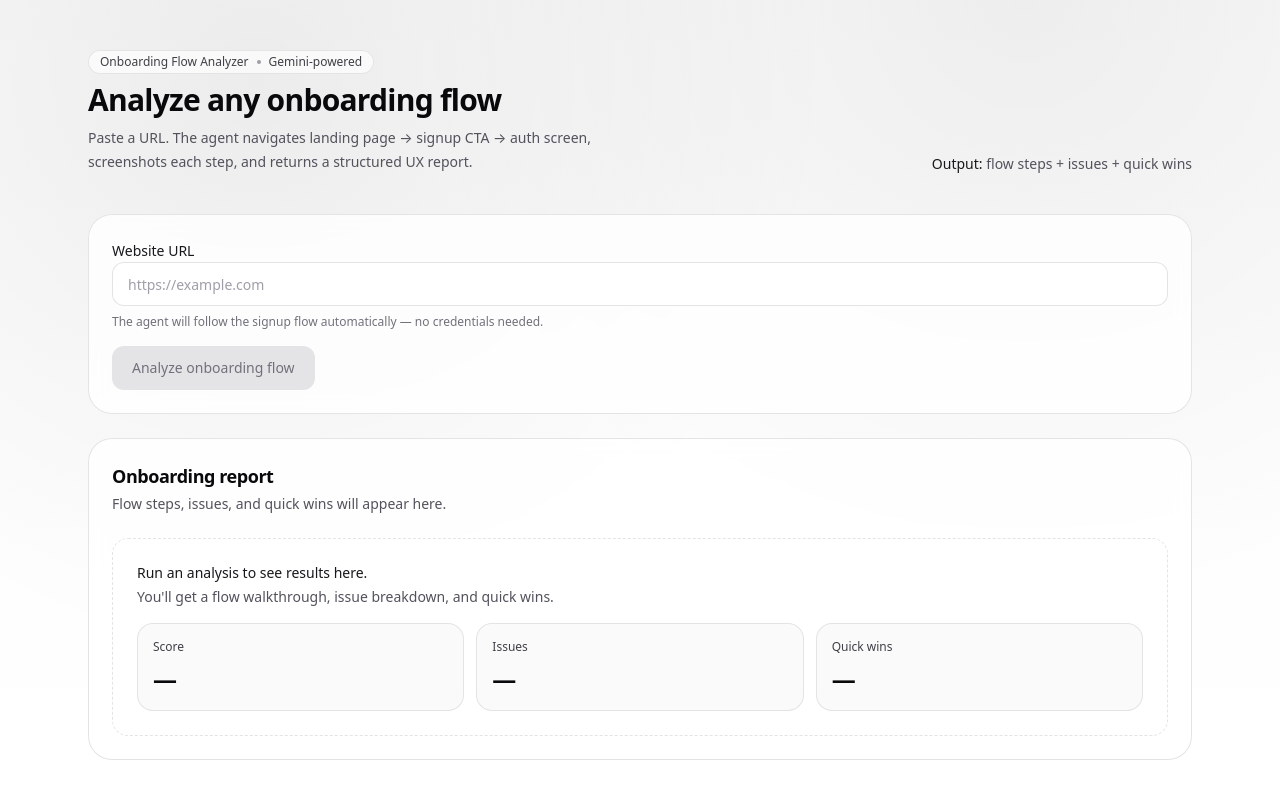
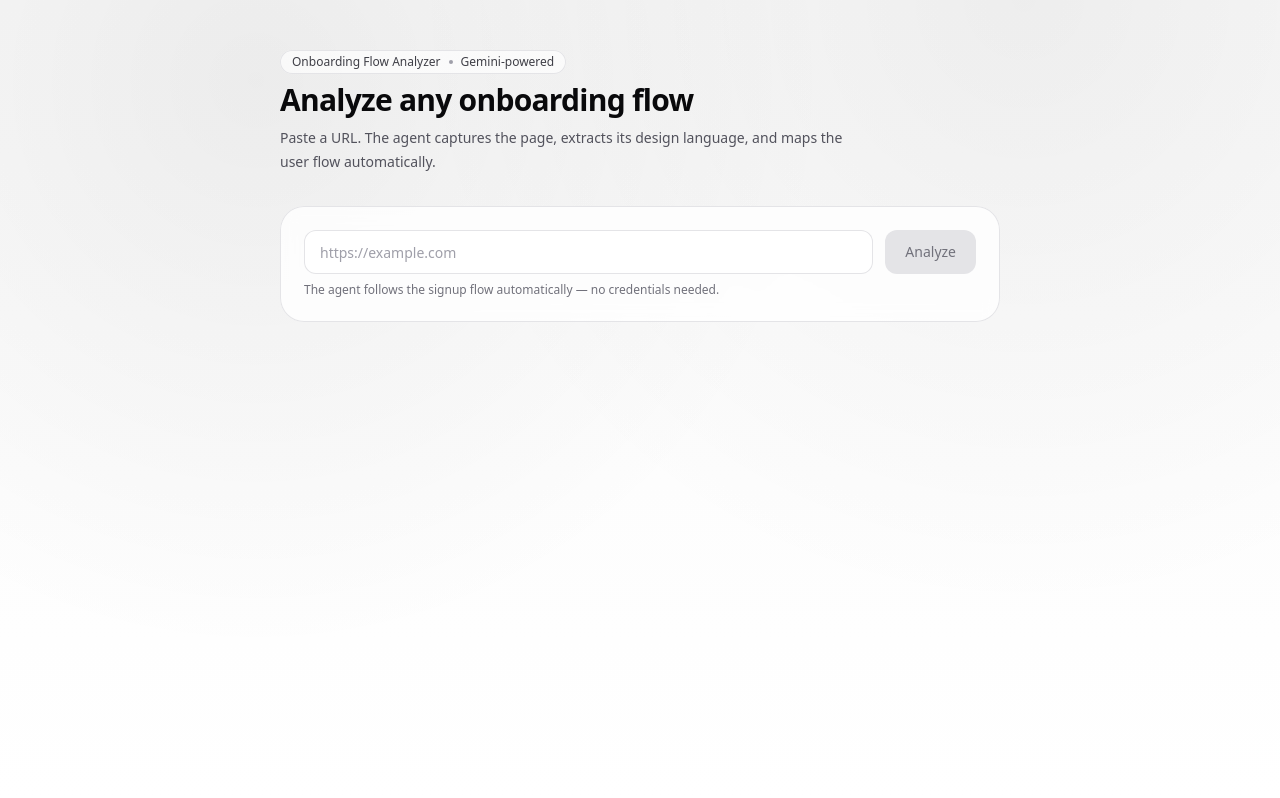
Before and after one commit to Chloezhu010/paris-gemini3-hackathon, a Next.js app: page / in a window 1280 px wide. Shown: the top 798 px of the page. Built offline with nearby package versions, Linux system fonts and the light colour scheme.

Commit message:
fixed frontend bug

```diff
--- a/src/components/AuditApp.tsx
+++ b/src/components/AuditApp.tsx
@@ -1,29 +1,8 @@
 "use client";
 
 import { useState } from "react";
-import type { AuditIssue, AuditReport, OnboardingStep } from "@/types/audit";
+import type { DesignReport, DesignScreenshots } from "@/types/audit";
 import ProgressSteps from "@/components/ProgressSteps";
-import FlowTimeline from "@/components/FlowTimeline";
-
-function severityLabel(severity: AuditIssue["severity"]) {
-  switch (severity) {
-    case 5: return "Critical";
-    case 4: return "High";
-    case 3: return "Medium";
-    case 2: return "Low";
-    case 1: return "Nit";
-  }
-}
-
-function severityClass(severity: AuditIssue["severity"]) {
-  switch (severity) {
-    case 5: return "bg-red-500/10 text-red-700 ring-red-500/20";
-    case 4: return "bg-orange-500/10 text-orange-700 ring-orange-500/20";
-    case 3: return "bg-yellow-500/10 text-yellow-800 ring-yellow-500/20";
-    case 2: return "bg-emerald-500/10 text-emerald-700 ring-emerald-500/20";
-    case 1: return "bg-zinc-500/10 text-zinc-700 ring-zinc-500/20";
-  }
-}
 
 function formatIso(ts: string) {
   const date = new Date(ts);
@@ -38,8 +17,8 @@ export default function AuditApp() {
   const [url, setUrl] = useState("");
   const [status, setStatus] = useState<"idle" | "loading" | "success" | "error">("idle");
   const [error, setError] = useState<string | null>(null);
-  const [report, setReport] = useState<AuditReport | null>(null);
-  const [onboardingSteps, setOnboardingSteps] = useState<OnboardingStep[] | null>(null);
+  const [report, setReport] = useState<DesignReport | null>(null);
+  const [screenshots, setScreenshots] = useState<DesignScreenshots | null>(null);
 
   const canSubmit = url.trim().length > 0;
 
@@ -47,7 +26,7 @@ export default function AuditApp() {
     setStatus("loading");
     setError(null);
     setReport(null);
-    setOnboardingSteps(null);
+    setScreenshots(null);
 
     try {
       const response = await fetch("/api/audit", {
@@ -65,11 +44,11 @@ export default function AuditApp() {
       }
 
       const data = await response.json() as {
-        report: AuditReport;
-        onboardingSteps?: OnboardingStep[];
+        report: DesignReport;
+        screenshots?: DesignScreenshots;
       };
       setReport(data.report);
-      setOnboardingSteps(data.onboardingSteps ?? null);
+      setScreenshots(data.screenshots ?? null);
       setStatus("success");
     } catch (e) {
       setStatus("error");
@@ -79,9 +58,8 @@ export default function AuditApp() {
 
   return (
     <div className="min-h-screen bg-[radial-gradient(60rem_60rem_at_20%_10%,rgba(0,0,0,0.06),transparent_60%),radial-gradient(70rem_70rem_at_80%_0%,rgba(0,0,0,0.05),transparent_55%),linear-gradient(to_bottom,#fafafa,#ffffff)]">
-      <div className="mx-auto max-w-6xl px-6 py-12">
-        <header className="flex flex-col gap-3 sm:flex-row sm:items-end sm:justify-between">
-          <div className="space-y-2">
+      <div className="mx-auto max-w-3xl px-6 py-12">
+        <header className="space-y-2">
           <p className="inline-flex items-center gap-2 rounded-full bg-white/70 px-3 py-1 text-xs font-medium text-zinc-700 ring-1 ring-inset ring-zinc-200">
             Onboarding Flow Analyzer
             <span className="h-1 w-1 rounded-full bg-zinc-400" />
@@ -91,182 +69,194 @@ export default function AuditApp() {
             Analyze any onboarding flow
           </h1>
           <p className="max-w-xl text-sm leading-6 text-zinc-600">
-              Paste a URL. The agent navigates landing page → signup CTA → auth
-              screen, screenshots each step, and returns a structured UX report.
+            Paste a URL. The agent captures the page, extracts its design language,
+            and maps the user flow automatically.
           </p>
-          </div>
-          <div className="text-sm text-zinc-600">
-            <span className="font-medium text-zinc-900">Output:</span> flow steps + issues + quick wins
-          </div>
         </header>
 
-        <main className="mt-10 flex flex-col gap-6">
+        <main className="mt-8 flex flex-col gap-6">
           {/* Input panel */}
           <section className="rounded-3xl bg-white/80 p-6 ring-1 ring-inset ring-zinc-200 backdrop-blur">
-            <div className="space-y-4">
-              <div className="space-y-2">
-                <label className="text-sm font-medium text-zinc-900">
-                  Website URL
-                </label>
+            <div className="flex gap-3">
               <input
                 value={url}
                 onChange={(e) => setUrl(e.target.value)}
                 onKeyDown={(e) => e.key === "Enter" && canSubmit && submit()}
                 placeholder="https://example.com"
-                  className="h-11 w-full rounded-xl bg-white px-4 text-sm text-zinc-900 ring-1 ring-inset ring-zinc-200 placeholder:text-zinc-400 focus:outline-none focus:ring-2 focus:ring-zinc-950"
+                className="h-11 min-w-0 flex-1 rounded-xl bg-white px-4 text-sm text-zinc-900 ring-1 ring-inset ring-zinc-200 placeholder:text-zinc-400 focus:outline-none focus:ring-2 focus:ring-zinc-950"
                 inputMode="url"
                 autoComplete="url"
               />
-                <p className="text-xs text-zinc-500">
-                  The agent will follow the signup flow automatically — no credentials needed.
-                </p>
-              </div>
-
-              <div className="flex items-center gap-4">
               <button
                 type="button"
                 onClick={submit}
                 disabled={!canSubmit || status === "loading"}
                 className={[
-                    "h-11 rounded-xl px-5 text-sm font-medium transition",
+                  "h-11 flex-shrink-0 rounded-xl px-5 text-sm font-medium transition",
                   "focus:outline-none focus:ring-2 focus:ring-zinc-950 focus:ring-offset-2",
                   !canSubmit || status === "loading"
                     ? "bg-zinc-200 text-zinc-500"
                     : "bg-zinc-950 text-white hover:bg-zinc-800",
                 ].join(" ")}
               >
-                  {status === "loading" ? "Analyzing…" : "Analyze onboarding flow"}
+                {status === "loading" ? "Analyzing…" : "Analyze"}
               </button>
-
               {status === "success" && (
                 <button
                   type="button"
                   onClick={submit}
-                    className="h-11 rounded-xl px-4 text-sm font-medium text-zinc-600 ring-1 ring-inset ring-zinc-200 hover:bg-zinc-50 transition"
+                  className="h-11 flex-shrink-0 rounded-xl px-4 text-sm font-medium text-zinc-600 ring-1 ring-inset ring-zinc-200 hover:bg-zinc-50 transition"
                 >
                   Regenerate
                 </button>
               )}
             </div>
+            <p className="mt-2 text-xs text-zinc-500">
+              The agent follows the signup flow automatically — no credentials needed.
+            </p>
 
             {status === "error" && error ? (
-                <div className="rounded-2xl bg-red-50 px-4 py-3 text-sm text-red-800 ring-1 ring-inset ring-red-200">
+              <div className="mt-4 rounded-2xl bg-red-50 px-4 py-3 text-sm text-red-800 ring-1 ring-inset ring-red-200">
                 {error}
               </div>
             ) : null}
-            </div>
           </section>
 
           {/* Report panel */}
+          {status === "loading" ? (
             <section className="rounded-3xl bg-white/80 p-6 ring-1 ring-inset ring-zinc-200 backdrop-blur">
+              <ProgressSteps />
+            </section>
+          ) : report ? (
+            <section className="rounded-3xl bg-white/80 p-6 ring-1 ring-inset ring-zinc-200 backdrop-blur space-y-8">
+              {/* Header */}
               <div className="flex items-start justify-between gap-4">
                 <div>
-                <h2 className="text-lg font-semibold tracking-tight text-zinc-950">
-                  Onboarding report
-                </h2>
-                <p className="mt-1 text-sm text-zinc-600">
-                  Flow steps, issues, and quick wins will appear here.
-                </p>
+                  <h2 className="text-xl font-semibold tracking-tight text-zinc-950">{report.name}</h2>
+                  <p className="mt-1 text-xs text-zinc-400">{formatIso(report.generatedAt)} · {report.url}</p>
                 </div>
-              {report ? (
-                <div className="text-right text-xs text-zinc-500">
-                  Generated {formatIso(report.generatedAt)}
-                </div>
-              ) : null}
-            </div>
-
-            {status === "loading" ? (
-              <div className="mt-6">
-                <ProgressSteps />
-              </div>
-            ) : !report ? (
-              <div className="mt-6 rounded-2xl border border-dashed border-zinc-200 bg-white p-6">
-                <p className="text-sm font-medium text-zinc-900">
-                  Run an analysis to see results here.
-                </p>
-                <p className="mt-1 text-sm text-zinc-600">
-                  You'll get a flow walkthrough, issue breakdown, and quick wins.
-                </p>
-                <div className="mt-4 grid gap-3 sm:grid-cols-3">
-                  {["Score", "Issues", "Quick wins"].map((label) => (
-                    <div key={label} className="rounded-2xl bg-zinc-50 p-4 ring-1 ring-inset ring-zinc-200">
-                      <p className="text-xs font-medium text-zinc-700">{label}</p>
-                      <p className="mt-2 text-2xl font-semibold text-zinc-950">—</p>
-                    </div>
+                <div className="flex flex-wrap gap-1.5 justify-end">
+                  {report.vibeKeywords.map((kw) => (
+                    <span key={kw} className="inline-flex items-center rounded-full bg-zinc-100 px-2.5 py-1 text-xs font-medium text-zinc-700 ring-1 ring-inset ring-zinc-200">
+                      {kw}
+                    </span>
                   ))}
                 </div>
               </div>
-            ) : (
-              <div className="mt-6 space-y-6">
-                {/* Flow timeline */}
-                {onboardingSteps && onboardingSteps.length > 0 ? (
-                  <FlowTimeline steps={onboardingSteps} />
+
+              {/* Screenshots */}
+              {screenshots ? (
+                <div className="space-y-2">
+                  <h3 className="text-sm font-semibold text-zinc-950">Captured screenshots</h3>
+                  <div className="grid grid-cols-2 gap-3">
+                    <div className="space-y-1">
+                      <p className="text-xs text-zinc-500">Desktop</p>
+                      {/* eslint-disable-next-line @next/next/no-img-element */}
+                      <img src={screenshots.desktop} alt="Desktop screenshot" className="w-full rounded-xl ring-1 ring-inset ring-zinc-200" />
+                    </div>
+                    <div className="space-y-1">
+                      <p className="text-xs text-zinc-500">Mobile</p>
+                      {/* eslint-disable-next-line @next/next/no-img-element */}
+                      <img src={screenshots.mobile} alt="Mobile screenshot" className="w-full rounded-xl ring-1 ring-inset ring-zinc-200" />
+                    </div>
+                  </div>
+                </div>
               ) : null}
 
-                {/* Scorecard */}
-                <div className="grid gap-3 sm:grid-cols-3">
-                  <div className="rounded-2xl bg-zinc-50 p-4 ring-1 ring-inset ring-zinc-200">
-                    <p className="text-xs font-medium text-zinc-700">Friction score</p>
-                    <p className="mt-2 text-2xl font-semibold text-zinc-950">
-                      {report.score}/100
-                    </p>
-                  </div>
-                  <div className="rounded-2xl bg-zinc-50 p-4 ring-1 ring-inset ring-zinc-200">
-                    <p className="text-xs font-medium text-zinc-700">Goal</p>
-                    <p className="mt-2 text-sm font-medium text-zinc-950">
-                      {report.primaryGoal}
-                    </p>
-                  </div>
-                  <div className="rounded-2xl bg-zinc-50 p-4 ring-1 ring-inset ring-zinc-200">
-                    <p className="text-xs font-medium text-zinc-700">Product</p>
-                    <p className="mt-2 text-sm font-medium text-zinc-950">
-                      {report.productGuess}
-                    </p>
-                  </div>
+              {/* User flow */}
+              <div className="space-y-3">
+                <h3 className="text-sm font-semibold text-zinc-950">User flow</h3>
+                <p className="text-sm leading-6 text-zinc-600">{report.userFlow}</p>
+                <ol className="space-y-2">
+                  {report.userFlowSteps.map((s) => (
+                    <li key={s.step} className="flex items-start gap-3">
+                      <span className="mt-0.5 flex h-5 w-5 flex-shrink-0 items-center justify-center rounded-full bg-zinc-100 text-xs font-semibold text-zinc-600 ring-1 ring-inset ring-zinc-200">
+                        {s.step}
+                      </span>
+                      <span className="text-sm text-zinc-700">
+                        {s.action}
+                        {s.decisionPoint && (
+                          <span className="ml-2 inline-flex items-center rounded-full bg-amber-50 px-2 py-0.5 text-xs font-medium text-amber-700 ring-1 ring-inset ring-amber-200">
+                            Decision point
+                          </span>
+                        )}
+                      </span>
+                    </li>
+                  ))}
+                </ol>
               </div>
 
-                {/* Issues */}
-                <div className="space-y-3">
-                  <h3 className="text-sm font-semibold text-zinc-950">Top issues</h3>
-                  <div className="space-y-3">
-                    {report.issues.map((issue) => (
-                      <div
-                        key={issue.title}
-                        className="rounded-2xl bg-white p-4 ring-1 ring-inset ring-zinc-200"
-                      >
-                        <div className="flex flex-wrap items-start justify-between gap-2">
-                          <p className="text-sm font-semibold text-zinc-950">{issue.title}</p>
-                          <span className={["inline-flex items-center rounded-full px-2.5 py-1 text-xs font-medium ring-1 ring-inset", severityClass(issue.severity)].join(" ")}>
-                            {severityLabel(issue.severity)}
-                          </span>
-                        </div>
-                        <p className="mt-2 text-sm text-zinc-600">
-                          <span className="font-medium text-zinc-900">Evidence: </span>
-                          {issue.evidence}
-                        </p>
-                        <p className="mt-2 text-sm text-zinc-600">
-                          <span className="font-medium text-zinc-900">Fix: </span>
-                          {issue.recommendation}
-                        </p>
+              {/* Design language */}
+              <div className="space-y-4">
+                <h3 className="text-sm font-semibold text-zinc-950">Design language</h3>
+
+                {/* Colors */}
+                <div className="space-y-2">
+                  <p className="text-xs font-medium text-zinc-500 uppercase tracking-wide">Colors</p>
+                  <div className="flex flex-wrap gap-2">
+                    {report.designLanguage.colors.map((c) => (
+                      <div key={c.hex} className="flex items-center gap-2 rounded-xl bg-zinc-50 px-3 py-2 ring-1 ring-inset ring-zinc-200">
+                        <span
+                          className="h-4 w-4 flex-shrink-0 rounded-full ring-1 ring-inset ring-black/10"
+                          style={{ backgroundColor: c.hex }}
+                        />
+                        <span className="text-xs font-mono text-zinc-700">{c.hex}</span>
+                        <span className="text-xs text-zinc-500">{c.usage}</span>
                       </div>
                     ))}
                   </div>
                 </div>
 
-                {/* Quick wins */}
-                <div className="space-y-3">
-                  <h3 className="text-sm font-semibold text-zinc-950">Quick wins</h3>
-                  <ul className="space-y-2 text-sm text-zinc-700">
-                    {report.quickWins.map((item) => (
-                      <li key={item} className="rounded-2xl bg-zinc-50 px-4 py-3 ring-1 ring-inset ring-zinc-200">
-                        {item}
-                      </li>
+                {/* Typography */}
+                <div className="space-y-2">
+                  <p className="text-xs font-medium text-zinc-500 uppercase tracking-wide">Typography</p>
+                  <div className="grid grid-cols-2 gap-3">
+                    <div className="rounded-xl bg-zinc-50 px-4 py-3 ring-1 ring-inset ring-zinc-200">
+                      <p className="text-xs text-zinc-500">Headline</p>
+                      <p className="mt-1 text-sm font-medium text-zinc-900">{report.designLanguage.typography.headlineFont}</p>
+                      <p className="text-xs text-zinc-500">{report.designLanguage.typography.headlineSize}px</p>
+                    </div>
+                    <div className="rounded-xl bg-zinc-50 px-4 py-3 ring-1 ring-inset ring-zinc-200">
+                      <p className="text-xs text-zinc-500">Body</p>
+                      <p className="mt-1 text-sm font-medium text-zinc-900">{report.designLanguage.typography.bodyFont}</p>
+                      <p className="text-xs text-zinc-500">{report.designLanguage.typography.bodySize}px</p>
+                    </div>
+                  </div>
+                </div>
+
+                {/* Components + animation vibe */}
+                <div className="grid grid-cols-2 gap-3">
+                  <div className="space-y-2">
+                    <p className="text-xs font-medium text-zinc-500 uppercase tracking-wide">Components</p>
+                    <ul className="space-y-1">
+                      {report.designLanguage.components.map((c) => (
+                        <li key={c} className="text-sm text-zinc-700">· {c}</li>
                       ))}
                     </ul>
                   </div>
+                  <div className="space-y-2">
+                    <p className="text-xs font-medium text-zinc-500 uppercase tracking-wide">Animation vibe</p>
+                    <p className="text-sm text-zinc-700">{report.designLanguage.animationVibe}</p>
                   </div>
-            )}
+                </div>
+              </div>
+
+              {/* Design decisions */}
+              {report.designDecisions.length > 0 ? (
+                <div className="space-y-3">
+                  <h3 className="text-sm font-semibold text-zinc-950">Design decisions</h3>
+                  <div className="space-y-3">
+                    {report.designDecisions.map((d) => (
+                      <div key={d.question} className="rounded-2xl bg-zinc-50 px-4 py-3 ring-1 ring-inset ring-zinc-200">
+                        <p className="text-sm font-medium text-zinc-900">{d.question}</p>
+                        <p className="mt-1 text-sm text-zinc-600">{d.answer}</p>
+                      </div>
+                    ))}
+                  </div>
+                </div>
+              ) : null}
             </section>
+          ) : null}
         </main>
       </div>
     </div>
```
Lines whose indentation alone changed are shown as unchanged.
